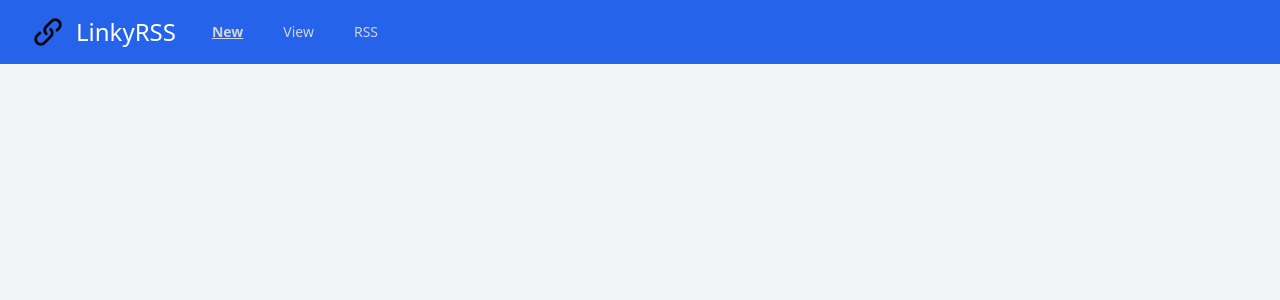
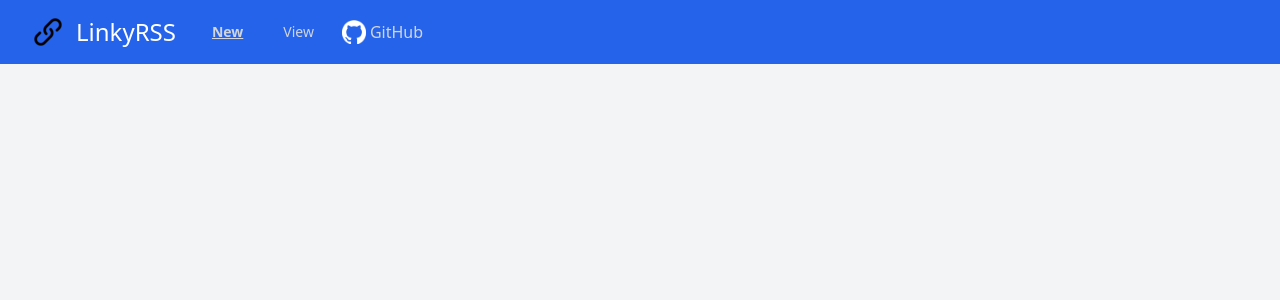
Before and after one commit to nicokruger/linkyrss, a Flask app: page / in a window 1280 px wide. Shown: the top 300 px of the page. Run offline with Flask 3, Linux system fonts and the light colour scheme; some libraries are stand-ins or nearby versions.

Commit message:
added link to github repo

```diff
--- a/templates/navbar.html
+++ b/templates/navbar.html
@@ -16,7 +16,10 @@
           <div class="flex space-x-4">
             <a href="{{ url_for('home') }}" class="{{ 'active' if request.endpoint == 'home' else '' }} text-gray-300 hover:bg-blue-700 hover:text-white px-3 py-2 rounded-md text-sm font-medium">New</a>
             <a href="{{ url_for('view') }}" class="{{ 'active' if request.endpoint == 'view' else '' }} text-gray-300 hover:bg-blue-700 hover:text-white px-3 py-2 rounded-md text-sm font-medium">View</a>
-            <a href="{{ url_for('rss') }}" class="{{ 'active' if request.endpoint == 'search' else '' }} text-gray-300 hover:bg-blue-700 hover:text-white px-3 py-2 rounded-md text-sm font-medium">RSS</a>
+            <a class="flex items-center text-gray-300" href="https://github.com/nicokruger/linkyrss" target="_blank">
+              <img src="{{ url_for('static', filename='github-mark-white.png') }}" alt="Github logo" class="w-6 h-6 mr-1">
+              GitHub
+            </a>
           </div>
         </div>
       </div>
```
Also changed, not shown: static/github-mark-white.png (added), static/github-mark.png (added).
